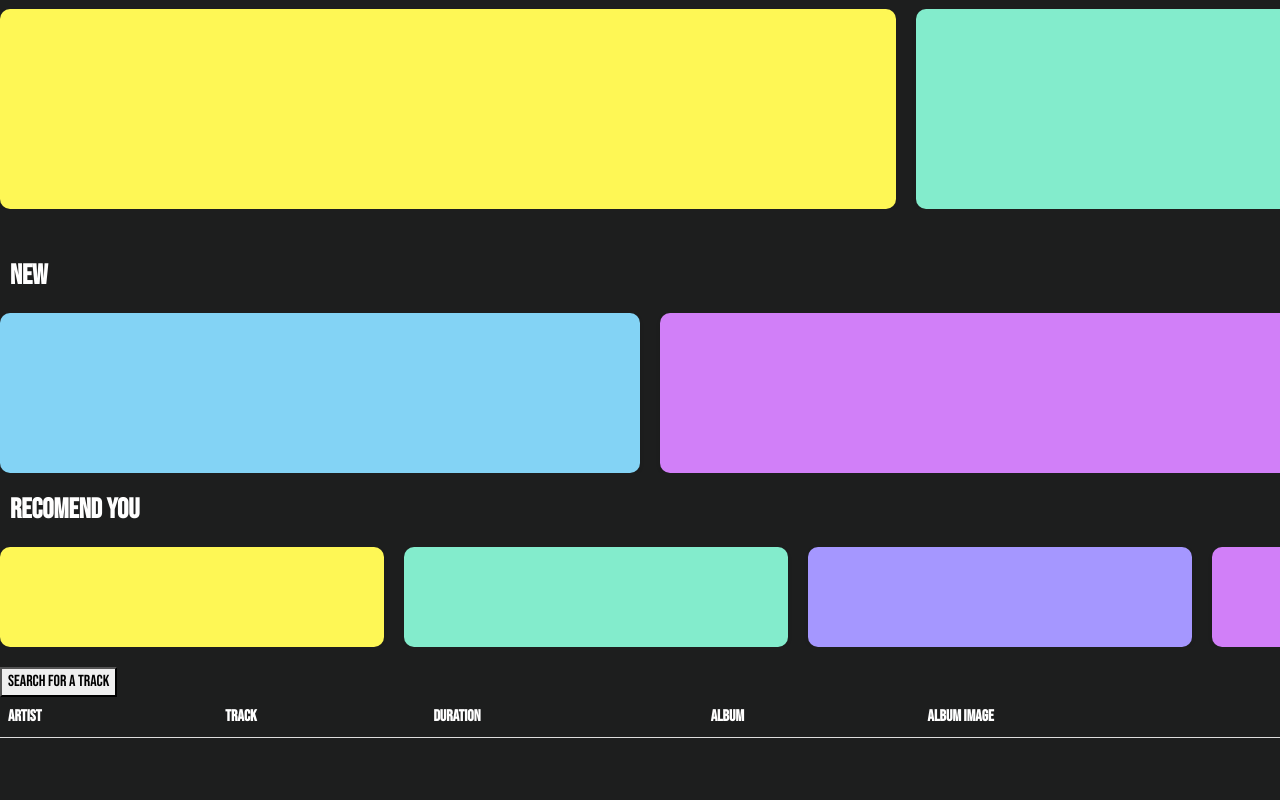
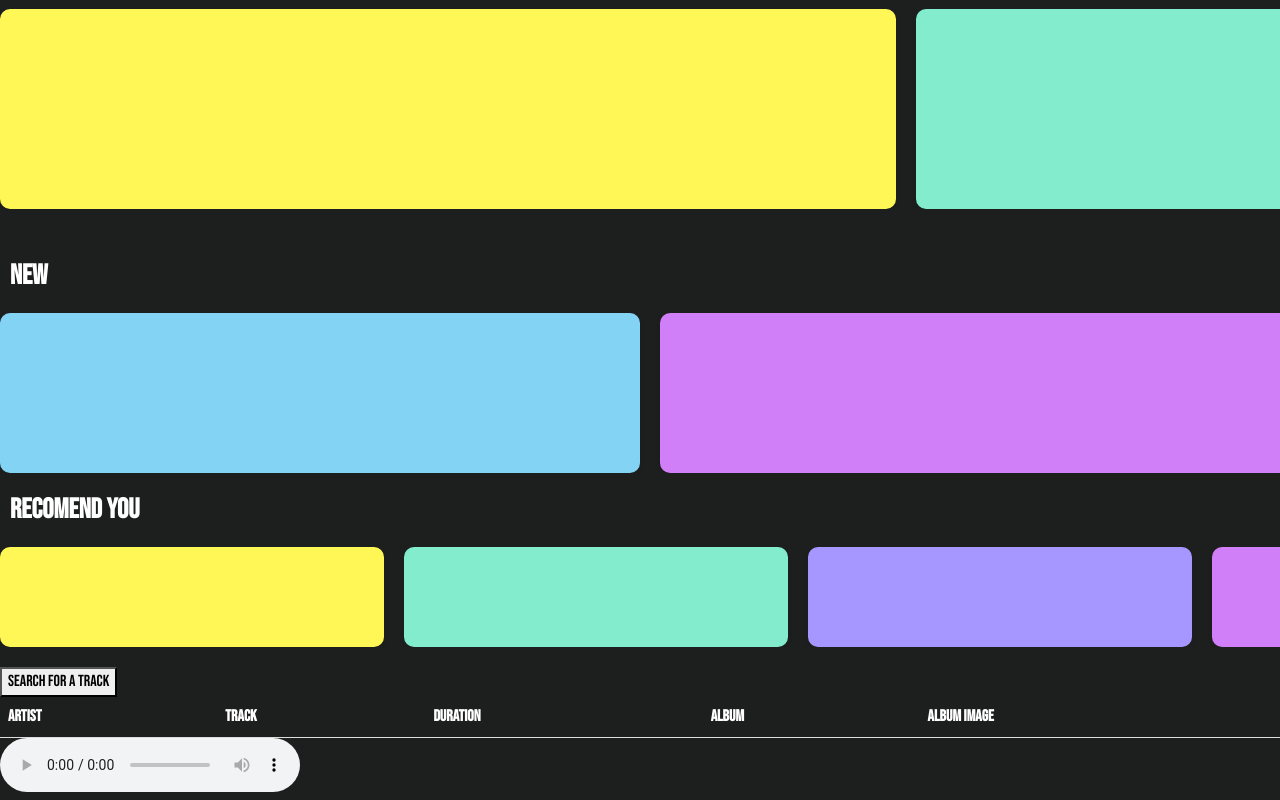
Before and after one commit to kreza-dzd/podcast-app, a Vue app: page / in a window 1280 px wide. Shown: the part 207-1007 px from the top of the page. Before the commit the page ends 945 px from the top, so only its background shows below. Built offline with nearby package versions, Linux system fonts and the light colour scheme.

Commit message:
Update LetsGo.vue

```diff
--- a/src/components/LetsGo.vue
+++ b/src/components/LetsGo.vue
@@ -1,8 +1,6 @@
 <template>
-
+  <div>
     <button @click="requestTracks">Search for a track</button>
-
-     <div>
     <table>
       <thead>
         <tr>
@@ -14,70 +12,84 @@
         </tr>
       </thead>
       <tbody>
-        <tr v-for="(item, index) in state.tracks" :key="index" :class="{ 'even-row': index % 2 === 1 }">
+        <tr
+          v-for="(item, index) in state.tracks"
+          :key="index"
+          :class="{ 'even-row': index % 2 === 1 }"
+          @click="setPreviewUrl(item.preview_url)"
+        >
           <td>{{ item.artists[0].name }}</td>
           <td>{{ item.name }}</td>
           <td>{{ formatDuration(item.duration_ms) }}</td>
           <td>{{ item.album.name }}</td>
-          <td><img v-if="item.album.images[0]" :src="item.album.images[0].url" :alt="item.album" /></td>
+          <td>
+            <img
+              v-if="item.album.images[0]"
+              :src="item.album.images[0].url"
+              :alt="item.album"
+            />
+          </td>
         </tr>
       </tbody>
     </table>
+    <audio ref="audioPlayer" controls></audio>
   </div>
-
-
 </template>
 
 <script setup>
-import { reactive } from 'vue';
-const axios = require('axios')
+import { reactive, ref } from 'vue';
+const axios = require('axios');
 
 const clientId = '17e41028c79e4f128a873410a112bd0e';
 const clientSecret = 'de2b9acdd949438588e2a21958897c3f';
 
-const encodedAuth = window.btoa(`${clientId}:${clientSecret}`)
+const encodedAuth = window.btoa(`${clientId}:${clientSecret}`);
 
 const state = reactive({
-    tracks: []
-})
+  tracks: [],
+});
 
+const previewUrl = ref('');
 
-const requestTracks = ( async () => {
-
-   await axios.post('https://accounts.spotify.com/api/token', {
-    grant_type : 'client_credentials',
-   }, {
-    headers : {
+const requestTracks = async () => {
+  await axios
+    .post(
+      'https://accounts.spotify.com/api/token',
+      {
+        grant_type: 'client_credentials',
+      },
+      {
+        headers: {
           Authorization: `Basic ${encodedAuth}`,
           'Content-Type': 'application/x-www-form-urlencoded',
         },
-   })
+      }
+    )
+    .then((response) => {
+      const accessToken = response.data.access_token;
 
-   .then(response => {
-    const accessToken = response.data.access_token
-
-    axios.get('https://api.spotify.com/v1/search', {
-        headers : {
-            Authorization : `Bearer ${accessToken}`,
+      axios
+        .get('https://api.spotify.com/v1/search', {
+          headers: {
+            Authorization: `Bearer ${accessToken}`,
           },
-        params : {
-            q : 'baby',
+          params: {
+            q: 'blue',
             type: 'track',
           },
         })
-    .then(response => {
-        state.tracks = response.data.tracks.items
-        console.log(state.tracks)
+        .then((response) => {
+          state.tracks = response.data.tracks.items;
+          console.log(state.tracks);
         })
-    .catch(error => {
-        console.log(error)
+        .catch((error) => {
+          console.log(error);
+        });
     })
-    })
-    .catch(error => {
-        console.log(error)
-    })
-
-})
+    .catch((error) => {
+      console.log(error);
+    });
+};
 
 const formatDuration = (duration) => {
   const seconds = Math.floor((duration / 1000) % 60);
@@ -86,7 +98,24 @@ const formatDuration = (duration) => {
   return `${minutes}:${seconds.toString().padStart(2, '0')}`;
 };
 
+const setPreviewUrl = (url) => {
+  previewUrl.value = url;
+  const audioPlayer = document.querySelector('audio');
+  audioPlayer.src = url;
+  audioPlayer.play();
+};
+
 </script>
+
+
+
+
+
+
+
+
+
+
 
 <style scoped>
 table {
```
Lines whose indentation alone changed are shown as unchanged.
